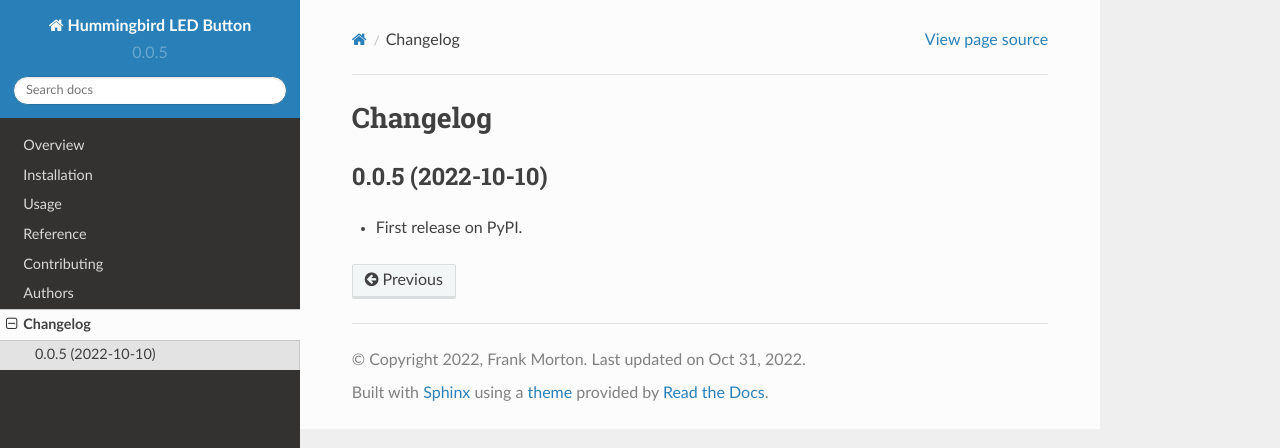
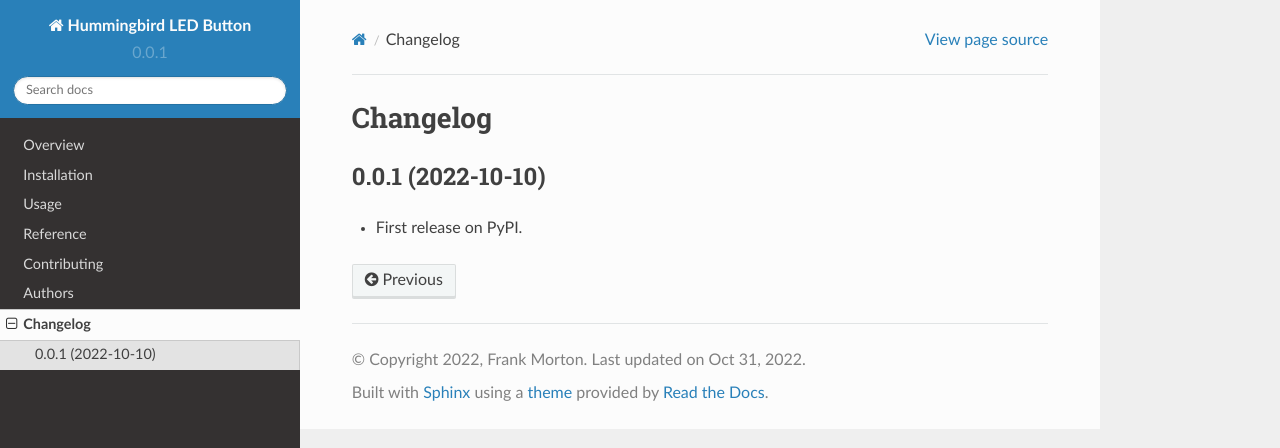
Before and after one commit to fmorton/python-hummingbird-led-button, a Sphinx documentation site: the page built from docs/changelog.rst, in a window 1280 px wide. Shown: the top 448 px of the page. Built offline with Sphinx 7.4.7 and the Read the Docs theme 2.0.0, drawn with Linux system fonts in a browser that asks for light colours.

Commit message:
change version to 0.0.1

```diff
--- a/CHANGELOG.rst
+++ b/CHANGELOG.rst
@@ -2,7 +2,7 @@
 Changelog
 =========
 
-0.0.5 (2022-10-10)
+0.0.1 (2022-10-10)
 ------------------
 
 * First release on PyPI.
--- a/README.rst
+++ b/README.rst
@@ -47,9 +47,9 @@ Overview
     :alt: Supported implementations
     :target: https://pypi.org/project/hummingbird-led-button
 
-.. |commits-since| image:: https://img.shields.io/github/commits-since/fmorton/hummingbird-led-button/v0.0.5.svg
+.. |commits-since| image:: https://img.shields.io/github/commits-since/fmorton/hummingbird-led-button/v0.0.1.svg
     :alt: Commits since latest release
-    :target: https://github.com/fmorton/hummingbird-led-button/compare/v0.0.5...main
+    :target: https://github.com/fmorton/hummingbird-led-button/compare/v0.0.1...main
 
 
 
--- a/docs/conf.py
+++ b/docs/conf.py
@@ -20,7 +20,7 @@ project = 'Hummingbird LED Button'
 year = '2022'
 author = 'Frank Morton'
 copyright = '{0}, {1}'.format(year, author)
-version = release = '0.0.5'
+version = release = '0.0.1'
 
 pygments_style = 'trac'
 templates_path = ['.']
--- a/src/hummingbird_led_button/__init__.py
+++ b/src/hummingbird_led_button/__init__.py
@@ -1 +1 @@
-__version__ = '0.0.5'
+__version__ = '0.0.1'
```
